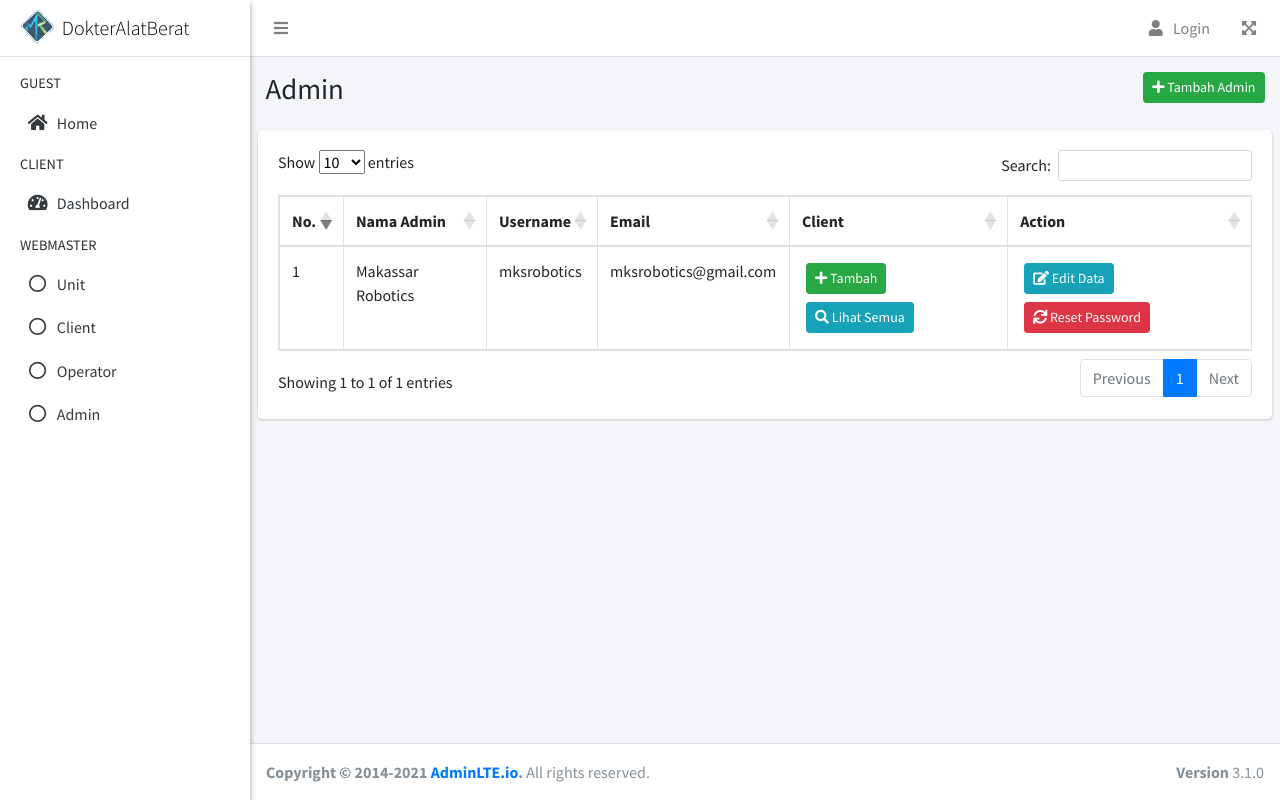
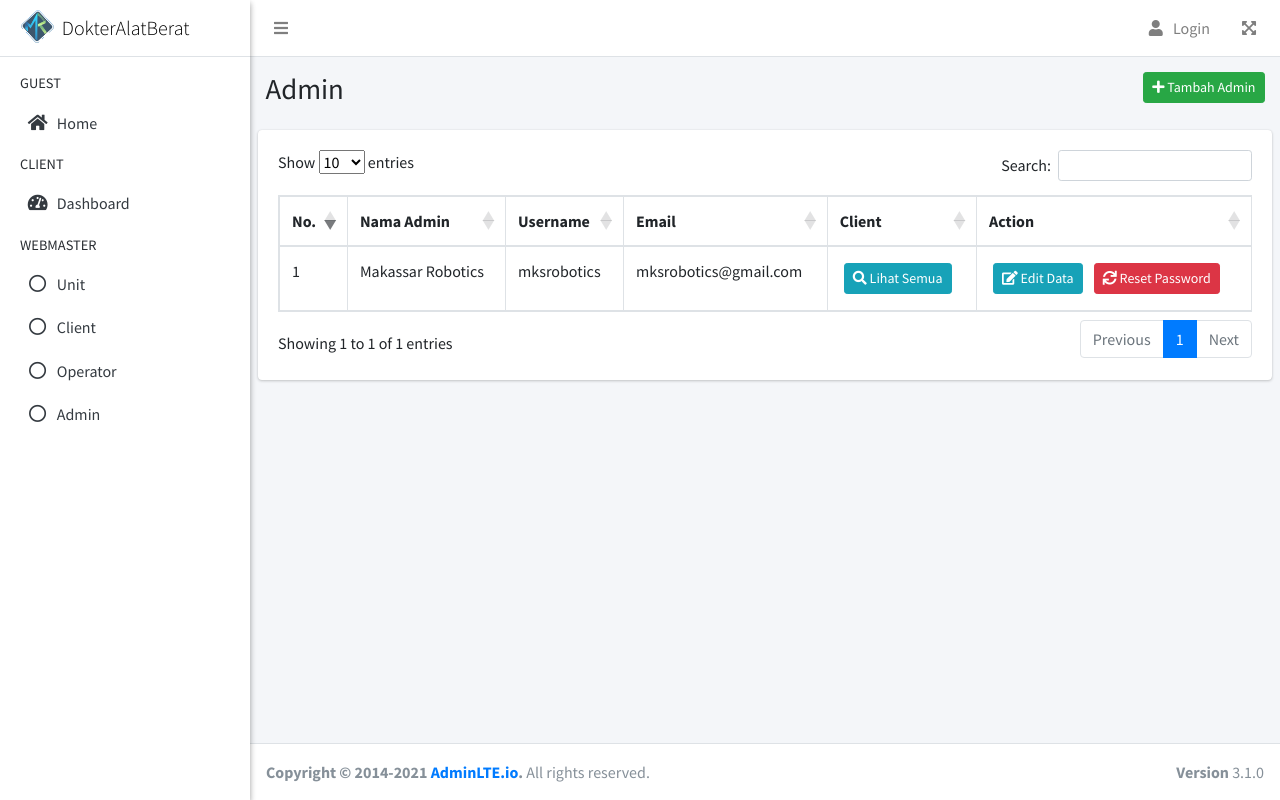
Before and after one commit to adnansurya/dokteralatberat, a PHP site: page /admin.php in a window 1280 px wide. Run offline with PHP 8.4, Linux system fonts and the light colour scheme; data comes from the database, SQL or seed files in the repository; some libraries are stand-ins or nearby versions.

Commit message:
fix link admin client

```diff
--- a/admin.php
+++ b/admin.php
@@ -69,11 +69,9 @@ include('partials/global.php');
                                                 echo '<td>'.$row['username'].'</td>';
                                                 echo '<td>'.$row['email'].'</td>';
                                                 echo '<td>
-                                                    <button type="button" class="btn btn-success btn-sm m-1" data-toggle="modal" data-target="#addClientModal"
-                                                    data-id-admin="'.$row['id_admin'].'" data-nama-admin="'.$row['nama'].'"><i class="fas fa-plus"></i> Tambah</button>
-                                                    <a href="unit.php?client='.$row['username'].'">
-                                                        <button type="button" class="btn btn-info btn-sm m-1"><i class="fas fa-search"></i> Lihat Semua</button>
-                                                    </a>
+                                                    <button type="button" class="btn btn-info btn-sm m-1" data-toggle="modal" data-target="#addClientModal"
+                                                    data-id-admin="'.$row['id_admin'].'" data-nama-admin="'.$row['nama'].'"><i class="fas fa-search"></i> Lihat Semua</button>
+
                                                 </td>';
                                                 echo '<td>
                                                     <button type="button" class="btn btn-info btn-sm m-1" data-toggle="modal" data-target="#editAdminModal"
@@ -174,7 +172,7 @@ include('partials/global.php');
                     <div class="modal-dialog" role="document">
                         <div class="modal-content">
                             <div class="modal-header">
-                                <h5 class="modal-title" id="exampleModalLabel">Tambah Client Baru</h5>
+                                <h5 class="modal-title" id="exampleModalLabel">List Client</h5>
                                 <button type="button" class="close" data-dismiss="modal" aria-label="Close">
                                 <span aria-hidden="true">&times;</span>
                                 </button>
@@ -186,12 +184,25 @@ include('partials/global.php');
                                         <label class="mb-1" for="nama_adminTxt">Admin</label>
                                         <input class="form-control py-4" id="nama_adminTxt" type="text" name="nama_admin" disabled/>
                                     </div>
-                                    <label class="mb-1" for="clientTxt">Client</label>
+                                    <div class="form-group">
+                                        <label class="mb-1" for="list-group">Sedang dihandle:</label>
+                                        <div class="row">
+                                            <div class="col-12">
+                                                <div class="card">
+
+                                                    <ul class="list-group list-group-flush">
+                                                        <div id="clientDiv"></div>
+                                                    </ul>
+                                                </div>
+                                            </div>
+                                        </div>
+                                    </div>
+                                    <label class="mb-1" for="clientTxt">Client Baru</label>
                                     <div class="row">
                                         <div class="col-sm-9">
                                             <div class="form-group">
 
-                                                <select id="clientSel" class="selectpicker form-control" data-live-search="true" name="id_client[]">
+                                                <select id="clientSel" class="selectpicker form-control" data-live-search="true" name="id_client[]" title="Cari/Pilih Client">
                                                     <?php
                                                         $load = mysqli_query($conn, "SELECT * FROM client");
                                                         while ($row = mysqli_fetch_array($load)){
@@ -202,17 +213,13 @@ include('partials/global.php');
                                             </div>
                                         </div>
                                         <div class="col-sm-3">
-                                            <button id="addClientBtn" type="button" class="btn btn-success btn-block float-right align-baseline">Tambah</button>
+                                            <button id="addClientBtn" type="button" class="btn btn-success btn-block float-right align-baseline">Tambahkan</button>
                                         </div>
                                     </div>
-                                    <div class="row">
-                                        <div class="col-12">
-                                            <div id="clientDiv"></div>
-                                        </div>
-                                    </div>
-                                    <div class="form-group d-flex align-items-center justify-content-between mt-4 mb-0">
-                                        <button class="btn btn-primary"  type="submit">Simpan</button>
-                                    </div>
+
+
+
+
                                 </form>
                             </div>
 
@@ -232,7 +239,39 @@ include('partials/global.php');
         <script src="https://cdn.jsdelivr.net/npm/bootstrap-select@1.13.14/dist/js/bootstrap-select.min.js"></script>
         <script type="text/javascript">
 
+            function loadClients(id_admin){
+                $('#clientDiv').html('');
+                $.get( "api/get_admin_link.php", { id : id_admin } )
+                    .done(function( data ) {
+                        // alert( "Data Loaded: " + data );
+                        console.log( "Data Loaded: " + data );
+                    let dataHasil = JSON.parse(data);
+                    // alert(data);
 
+
+                    if(dataHasil.result == 'success'){
+                        let clients = dataHasil.data;
+
+                        clients.forEach(client =>{
+                            $('#clientDiv').append(`
+                                <li class="list-group-item">
+                                    <div class="row">
+                                        <div class="col-sm-9">
+                                            <p>`+client.nama+`</p>
+                                        </div>
+                                        <div class="col-sm-3">
+                                            <a href=api/remove_admin_link.php?id_link="`+client.id_link+`" class="btn btn-danger btn-sm float-right">
+                                                Hapus
+                                            </a>
+                                        </div>
+                                    </div>
+                                </li>
+                            `);
+
+                        });
+                    }
+                });
+            }
             $(document).ready(function() {
                 $('.selectpicker').selectpicker();
 
@@ -280,47 +319,24 @@ include('partials/global.php');
                     $(e.currentTarget).find('input[name="id_admin"]').val(id_admin);
                     $(e.currentTarget).find('input[name="nama_admin"]').val(nama);
 
+
+
+
+
                     $('#addClientBtn').click(function(){
                         let id_client = $('#clientSel').val();
                         // alert();
-                        $.post( "api/add_client_to_admin.php", { id_admin : id_admin, id_client : id_client } )
+                        $.post( "api/add_admin_link.php", { id_admin : id_admin, id_client : id_client } )
                         .done(function( data ) {
-                            alert(data);
+                            loadClients(id_admin);
                         });
+
                     });
 
-                    // $('#clientSel').change(function(){
-                    //     // alert($(this).val());
-                    //     var selectedCountry = $(this).children("option:selected").val();
-                    //     alert("You have selected the country - " + selectedCountry);
-                    // })
-
-                    $.get( "api/get_admin_link.php", { id : id_admin } )
-                        .done(function( data ) {
-                            alert( "Data Loaded: " + data );
-                            let dataHasil = JSON.parse(data);
-                            // alert(data);
+                    loadClients(id_admin);
+                });
 
 
-                            if(dataHasil.result == 'success'){
-                                let clients = dataHasil.data;
-
-                                for(const client in clients){
-
-                                }
-
-                                // let changeForm = Date.parse(tglLahir).format('dd/mm/yyyy');
-                                // console.log(changeForm);
-                                // alert(penerima.card_id);
-                                // $(e.currentTarget).find('input[name="id_admin"]').val(admin.id_admin);
-                                // $(e.currentTarget).find('input[name="nama"]').val(admin.nama);
-                                // $(e.currentTarget).find('input[name="username"]').val(admin.username);
-                                // $(e.currentTarget).find('input[name="email"]').val(admin.email);
-
-                            }
-                    });
-
-                });
 
 
             } );
--- a/api/get_admin_link.php
+++ b/api/get_admin_link.php
@@ -9,7 +9,7 @@ $resObj -> result = "";
 
     if(isset($_GET['id'])){
 
-        $sql = "SELECT client.*
+        $sql = "SELECT link_admin_client.id_link, client.*
         FROM link_admin_client
         LEFT JOIN client
         ON link_admin_client.id_client=client.id_client
```
Also changed, not shown: api/remove_admin_link.php (added, +20 -0 lines), api/add_admin_link.php (renamed from api/add_client_to_admin.php).
